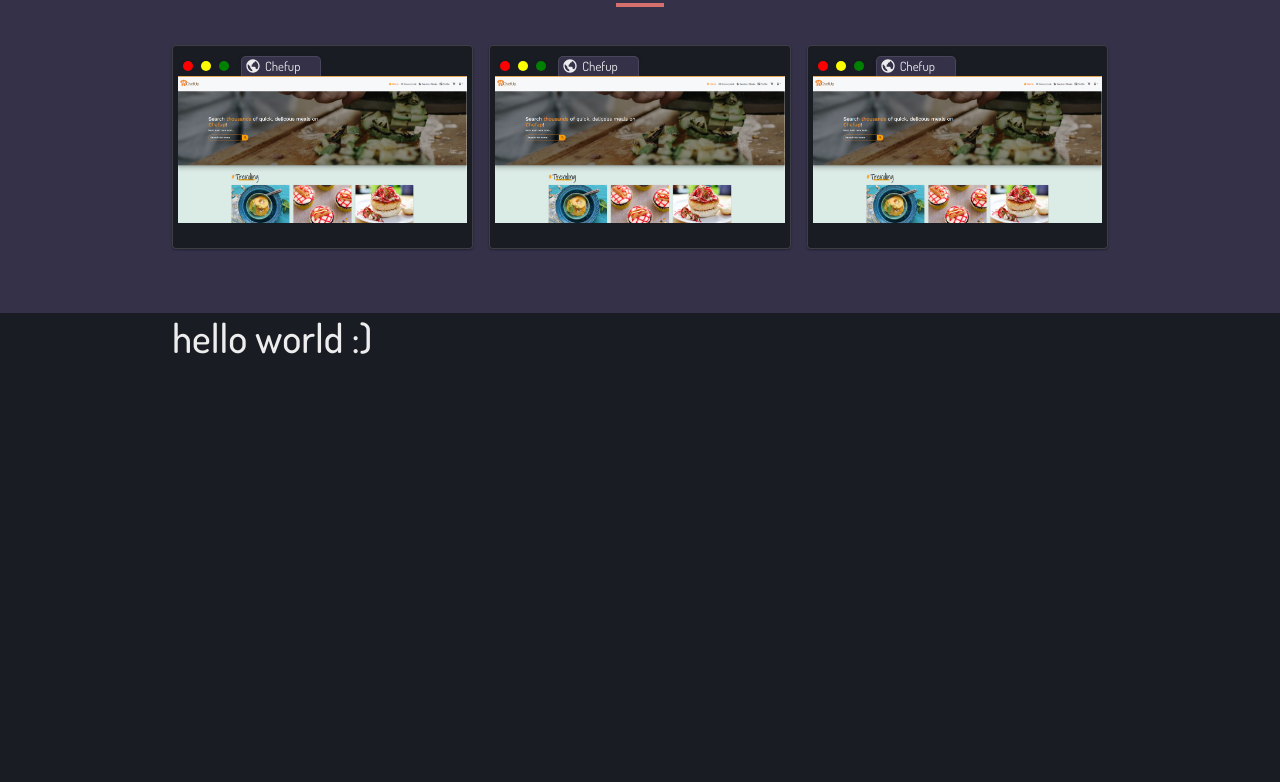
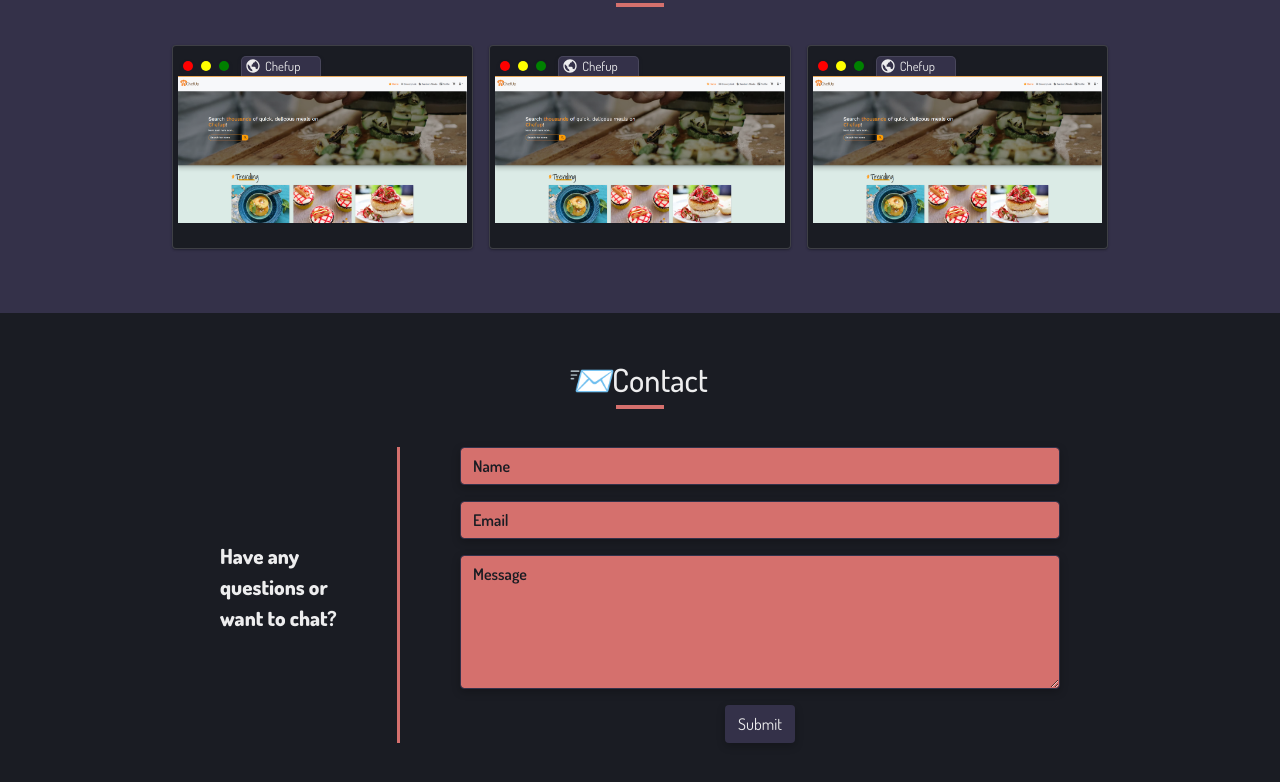
Before and after one commit to itrytocodethings/portfoliov1, a React (Vite) app: page / in a window 1280 px wide. Shown: the part 608-1390 px from the top of the page. Before the commit the page ends 1321 px from the top, so only its background shows below. Built offline with nearby package versions, Linux system fonts and the light colour scheme.

Commit message:
updates on project card, added contact form

```diff
--- a/src/assets/css/index.css
+++ b/src/assets/css/index.css
@@ -191,7 +191,7 @@ section.about h2 span {
   font-size: 1.7em;
 }
 
-h2:hover span.wave {
+span.wave {
   display: inline-block;
   animation: wave .5s infinite;
 }
@@ -287,3 +287,42 @@ h2 span.pulse {
   display: inline-block;
   animation: pulse .2s infinite ease-in-out;
 }
+
+/* Contact */
+.contact-left p {
+  font-size: 1.3em;
+  font-weight: 800;
+}
+
+.contact .row div.col-12:first-of-type {
+  border-right: 3px solid var(--primary-color);
+}
+
+@media(max-width: 767px) {
+  .contact .row div.col-12:first-of-type {
+    border: none;
+  }
+}
+
+::placeholder {
+  color: var(--main-bg) !important;
+}
+.form-control {
+  background-color: var(--primary-color);
+  border: 1px solid var(--alt-bg);
+  color: var(--main-bg) !important;
+  font-weight: 600;
+  box-shadow: rgba(0, 0, 0, 0.24) 0px 3px 8px;
+}
+
+.form-control:focus{
+  background-color: var(--primary-color);
+  box-shadow: none;
+  border: none;
+}
+
+button.btn-contact {
+  background-color: var(--alt-bg) !important;
+  color: #ededee;
+  box-shadow: rgba(0, 0, 0, 0.24) 0px 3px 8px;
+}
--- a/src/assets/css/project-card.css
+++ b/src/assets/css/project-card.css
@@ -65,7 +65,7 @@ div.circles:last-of-type {
 .card.project-card .card-body.show div {
   visibility: visible;
   opacity: 1;
-  transition: opacity 1s ease-in-out;
+  transition: all 1s ease-in-out;
 }
 
 .tech-badges span {
--- /dev/null
+++ b/src/js/Components/ContactForm.jsx
@@ -0,0 +1,91 @@
+import React, {useState} from "react";
+
+export const ContactForm = () => {
+  const [formData, setFormData] = useState({
+    name: '',
+    email: '',
+    message: ''
+  });
+
+  const handleChange = (e) => {
+    setFormData({...formData, [e.target.id]: e.target.value});
+    console.log(e.target.id)
+  }
+  const handleSubmit = e => {
+    fetch("/", {
+      method: "POST",
+      headers: { "Content-Type": "application/x-www-form-urlencoded" },
+      body: encode({ "form-name": "contact", formData })
+    })
+      .then(() => alert("Success!"))
+      .catch(error => alert(error));
+
+    e.preventDefault();
+  };
+
+  return (
+    <>
+      <div id="contact" className="container portfolio">
+        <div className="contact-content py-5">
+          <h2 className="text-center mb-5">
+            <span className="pulse">📨</span>Contact
+          </h2>
+          <div className="row">
+            <div className="col-12 col-md-3 d-flex align-items-center">
+              <div className="contact-left px-5">
+                <p>Have any questions or want to chat?</p>
+              </div>
+            </div>
+            <div className="col-12 col-md-9">
+              <div className="contact-right px-5">
+                <form name="contact" onSubmit={handleSubmit}>
+                  <div class="mb-3">
+                    <input
+                      type="text"
+                      class="form-control"
+                      id="name"
+                      placeholder="Name"
+                      value={formData['name']}
+                      onChange={(e) => {
+                      handleChange(e);
+                      }}
+                    />
+                  </div>
+                  <div class="mb-3">
+                    <input
+                      type="email"
+                      class="form-control"
+                      id="email"
+                      placeholder="Email"
+                      value={formData['email']}
+                      onChange={(e) => {handleChange(e)}}
+                    />
+                  </div>
+                  <div class="mb-3">
+                    <textarea
+                      name="message"
+                      className="form-control"
+                      rows="5"
+                      id="message"
+                      placeholder="Message"
+                      value={formData['message']}
+                      required
+                      onChange={(e) => {handleChange(e)}}
+                    ></textarea>
+                  </div>
+                  <div className="d-flex justify-content-center">
+                  <button type="submit" class="btn btn-contact">
+                    Submit
+                  </button>
+                  </div>
+                </form>
+              </div>
+            </div>
+          </div>
+        </div>
+      </div>
+    </>
+  );
+};
+
+export default ContactForm;
--- a/src/js/Pages/Portfolio.jsx
+++ b/src/js/Pages/Portfolio.jsx
@@ -6,6 +6,7 @@ import me from "../../assets/img/omgitsme.jpg";
 // components
 import { Navbar } from "../Components/Navbar";
 import ProjectCard from "../Components/ProjectCard";
+import ContactForm from "../Components/ContactForm";
 
 // react-icons
 import { BiArrowToTop } from "react-icons/bi";
@@ -83,7 +84,7 @@ const Portfolio = () => {
                       the pros! I have a passion for web application development
                       and have experience with:
                     </p>
-                    <p className="text-center">
+                    <div className="text-center">
                       <ul>
                         {techIcons.map((tech) => (
                           <li className="techstack-icon">
@@ -94,7 +95,7 @@ const Portfolio = () => {
                           </li>
                         ))}
                       </ul>
-                    </p>
+                    </div>
                   </div>
                 </div>
               </div>
@@ -116,9 +117,7 @@ const Portfolio = () => {
           </div>
         </section>
         <section className="contact">
-          <div id="contact" className="container portfolio">
-            <h1>hello world :)</h1>
-          </div>
+          <ContactForm />
         </section>
         <button
           className={`btn to-top ${showPageUp ? "visible" : "invisible"}`}
```
Also changed, not shown: src/js/Pages/App.jsx (deleted, +0 -45 lines).
